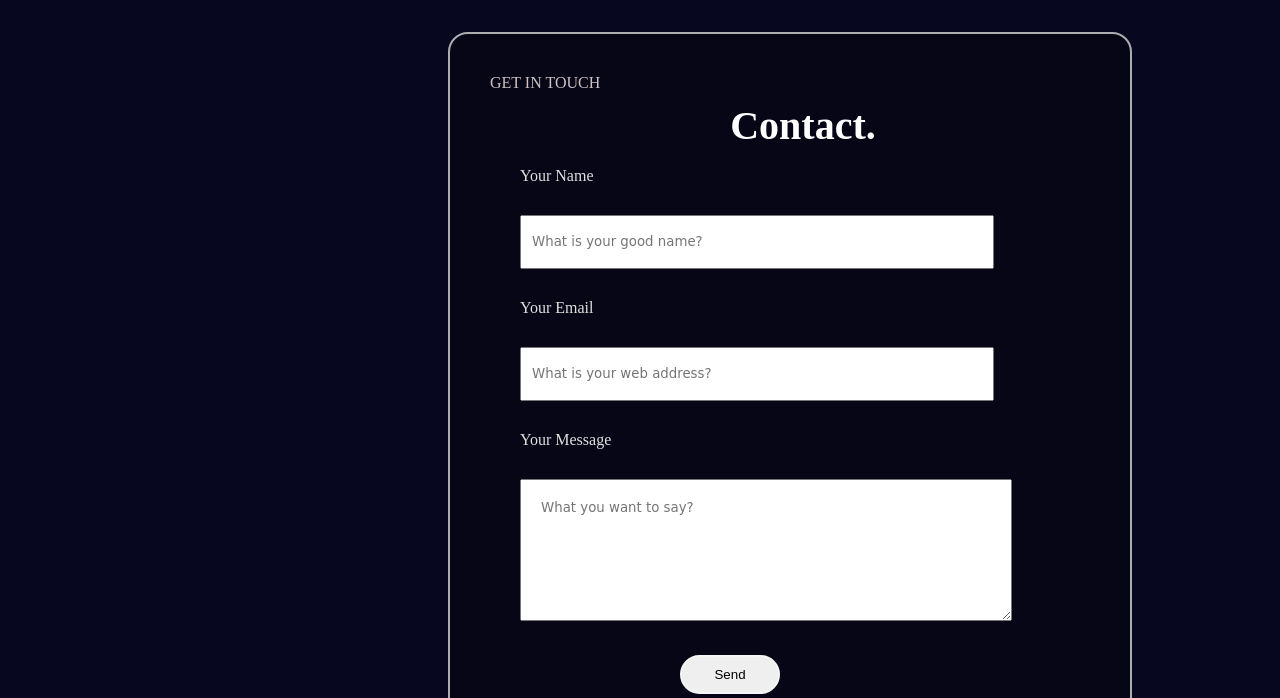
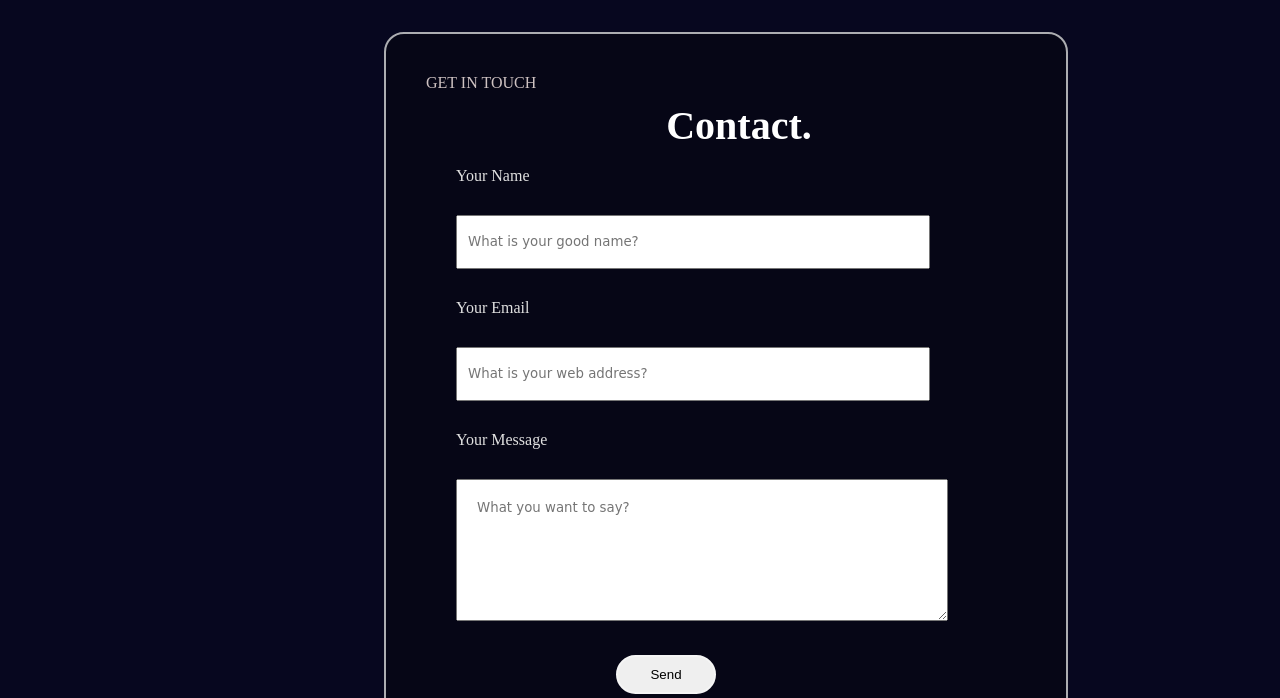
Before and after one commit to Nainaa-05/OSIBSP, a plain HTML site: page Task 2/index.html in a window 1280 px wide. Shown: the part 1922-2620 px from the top of the page. Drawn offline with Linux system fonts and the light colour scheme.

Commit message:
Update style.css

```diff
--- a/Task 2/style.css
+++ b/Task 2/style.css
@@ -69,6 +69,7 @@ background-color: azure;
 .skils h2{
 margin: 10px;
 text-align: center;
+color: black;
 
 }
 .skils button{
@@ -203,7 +204,7 @@ border-radius: 10px;
 
     height: 650px;
     width: 600px;
-    margin: 20px 5% 20px 35%;
+    margin: 20px 5% 20px 30%;
     background-color: rgb(6, 6, 22);
     border: 2px solid rgb(172, 173, 177);
     padding: 40px;
```
